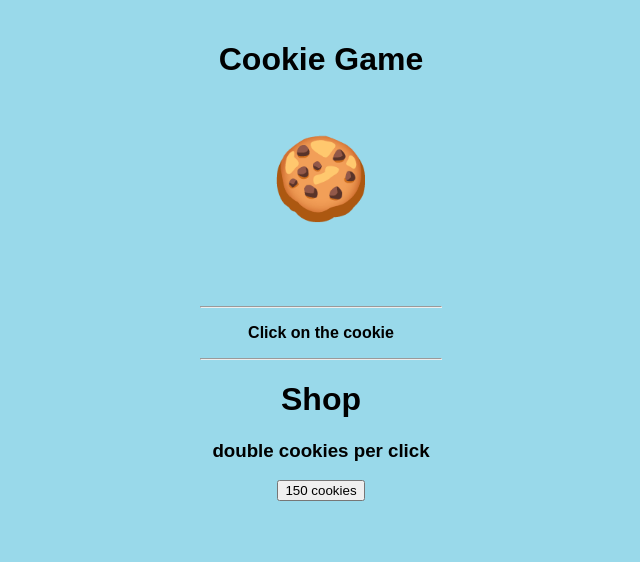
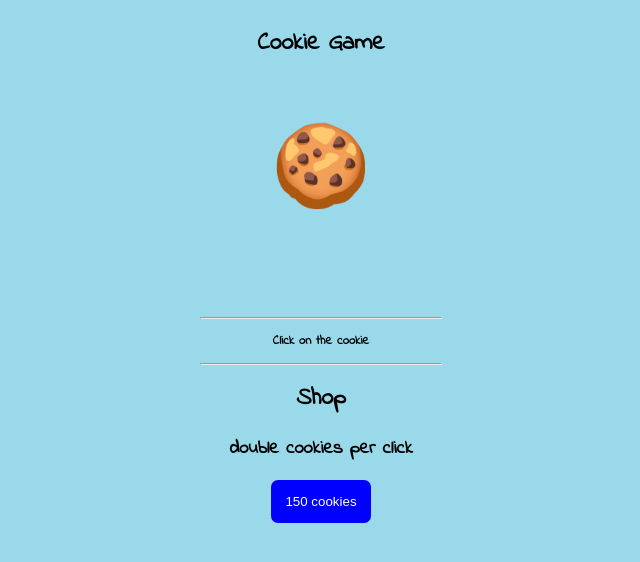
Before and after one commit to keshav5678/didactic-octo-goggles-because-hard, a plain HTML site: page cookiegame/game.html in a window 1280 px wide. Shown: the whole page, without its empty margins (319-959 px from the left). Drawn offline with Linux system fonts and the light colour scheme.

Commit message:
Update styles.css

```diff
--- a/cookiegame/styles.css
+++ b/cookiegame/styles.css
@@ -1,22 +1,38 @@
+@import url('https://fonts.googleapis.com/css2?family=Indie+Flower&display=swap');
 body {
 	font-family: Arial;
-    background: #99D9EA;
+      background: #99D9EA;
 	text-align: center;
-	padding: 20px;
+	padding: 10px;
 	margin: 0;
 	position: relative;
 	min-height: 100vh;
+	font-family: 'Indie Flower', cursive;
 }
 hr {width: 15em;}
 .cookie {
 	-webkit-touch-callout: none;
-    -webkit-user-select: none;
-    -moz-user-select: none;
-    user-select: none;
+	-webkit-user-select: none;
+	-moz-user-select: none;
+	user-select: none;
 	position: sticky;
-    transition: 0.75s;
+	ransition: 0.75s;
 }
 .cookie:hover {
-	font-size: 4em;
+	font-size: 3.5;
 	transition: 0.75s;
 }
+
+button {
+      -webkit-appearance: none;
+	-moz-appearance: none;
+	appearance: none;
+	background: blue;
+	color: white;
+	border: 0;
+	padding: 14px;
+	border-radius: 7px;
+}
+h1 {font-size: 1.5em;}
+h2 {font-size: 1.2em;}
+p {font-size: 0.8em;}
```
